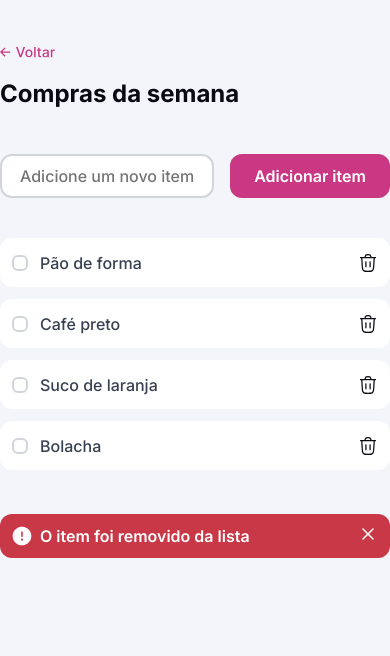
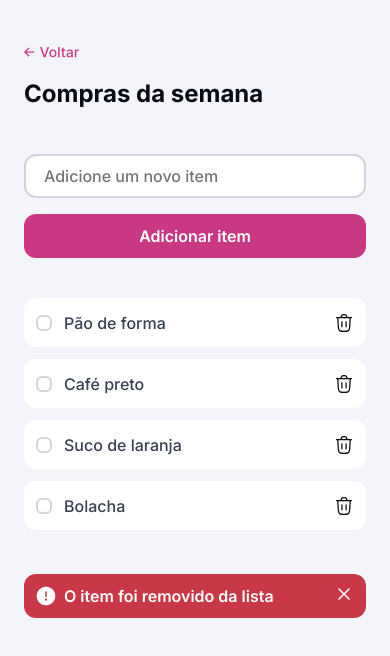
Before and after one commit to carlosleonello/Quicklist, a plain HTML site: page index.html in a window 390 px wide. Shown: the part 86-742 px from the top of the page. Drawn offline with Linux system fonts and the light colour scheme.

Commit message:
feat: adapta layout para telas pequenas

```diff
--- a/styles/main.css
+++ b/styles/main.css
@@ -2,6 +2,7 @@ main {
     margin-top: 3.875rem;
     max-width: 39.1875rem;
     margin-inline: auto;
+    width: calc(100% - 3rem);
 }
 
 .back-button {
@@ -92,6 +93,10 @@ h1 {
     color: var(--content-secondary);
 }
 
+.shopping-item input:checked + span {
+    text-decoration: line-through;
+}
+
 .remove-item {
     height: 2rem;
     width: 2rem;
@@ -133,3 +138,17 @@ h1 {
 .close-alert img {
     filter: brightness(0) invert(1);
 }
+
+@media (max-width: 40rem) {
+    .add-item-form {
+        flex-direction: column;
+    }
+
+    .add-item-form button {
+        width: 100%;
+    }
+
+    .add-item-form input {
+        flex: none;
+    }
+}
```
